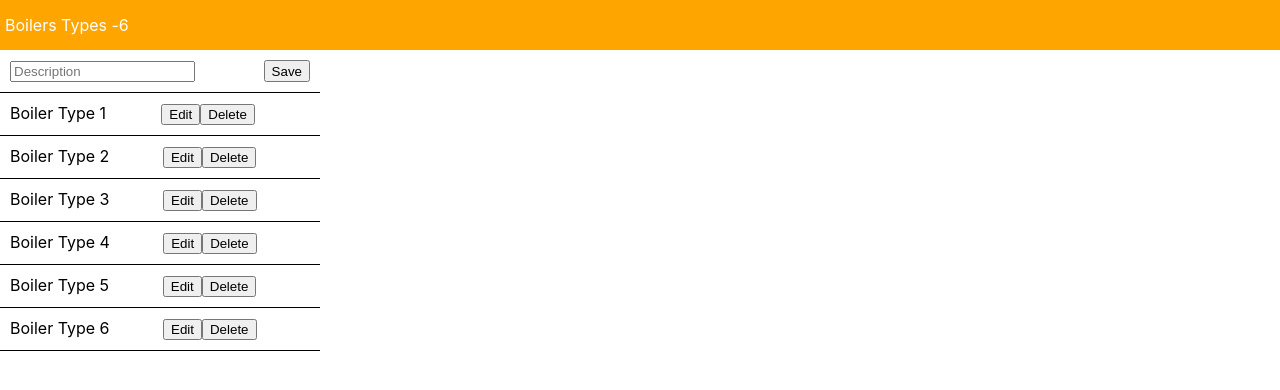
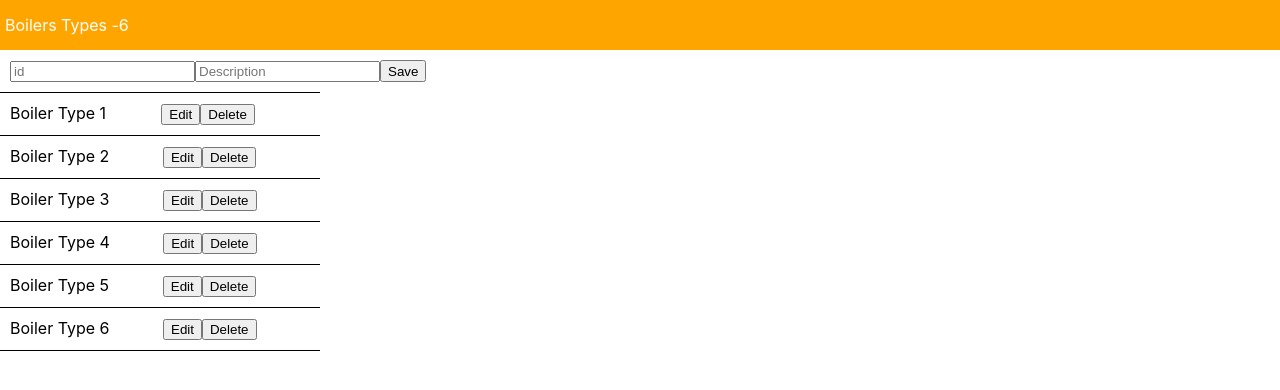
Before and after one commit to fncordoba/components-react, a React (Create React App) app: page / in a window 1280 px wide. Shown: the top 390 px of the page. Built offline with nearby package versions, Linux system fonts and the light colour scheme.

Commit message:
P.S-react: modal incorporated

```diff
--- a/src/boilerTypesForm.js
+++ b/src/boilerTypesForm.js
@@ -14,6 +14,7 @@ class BoilerTypesForm extends Component {
     e.preventDefault();
     this.props.onAddBoilerTypes(this.state);
     this.setState({
+      id: '',
       description: ''
     });
   }
@@ -29,6 +30,16 @@ class BoilerTypesForm extends Component {
     return (
       <div className="new-element">
         <form onSubmit={this.handleSubmit} className="input-wraper">
+        <div className="input-description">
+            <input
+              type="text"
+              name="id"
+              className="form-control"
+              value={this.state.id}
+              onChange={this.handleInputChange}
+              placeholder="id"
+              />
+          </div>
           <div className="input-description">
             <input
               type="text"
```
Also changed, not shown: 1 other file (tests, documents, lock files or other folders).
